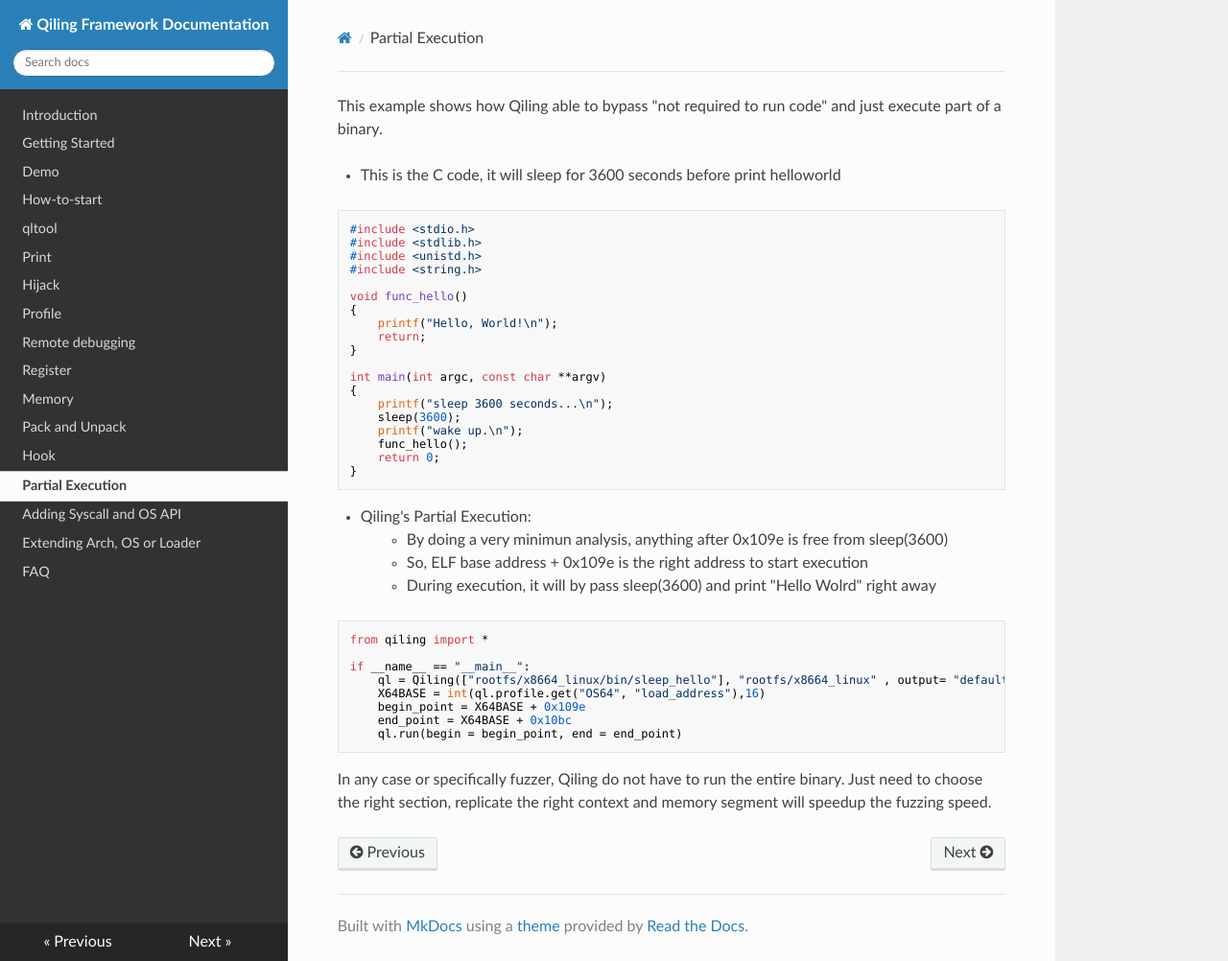
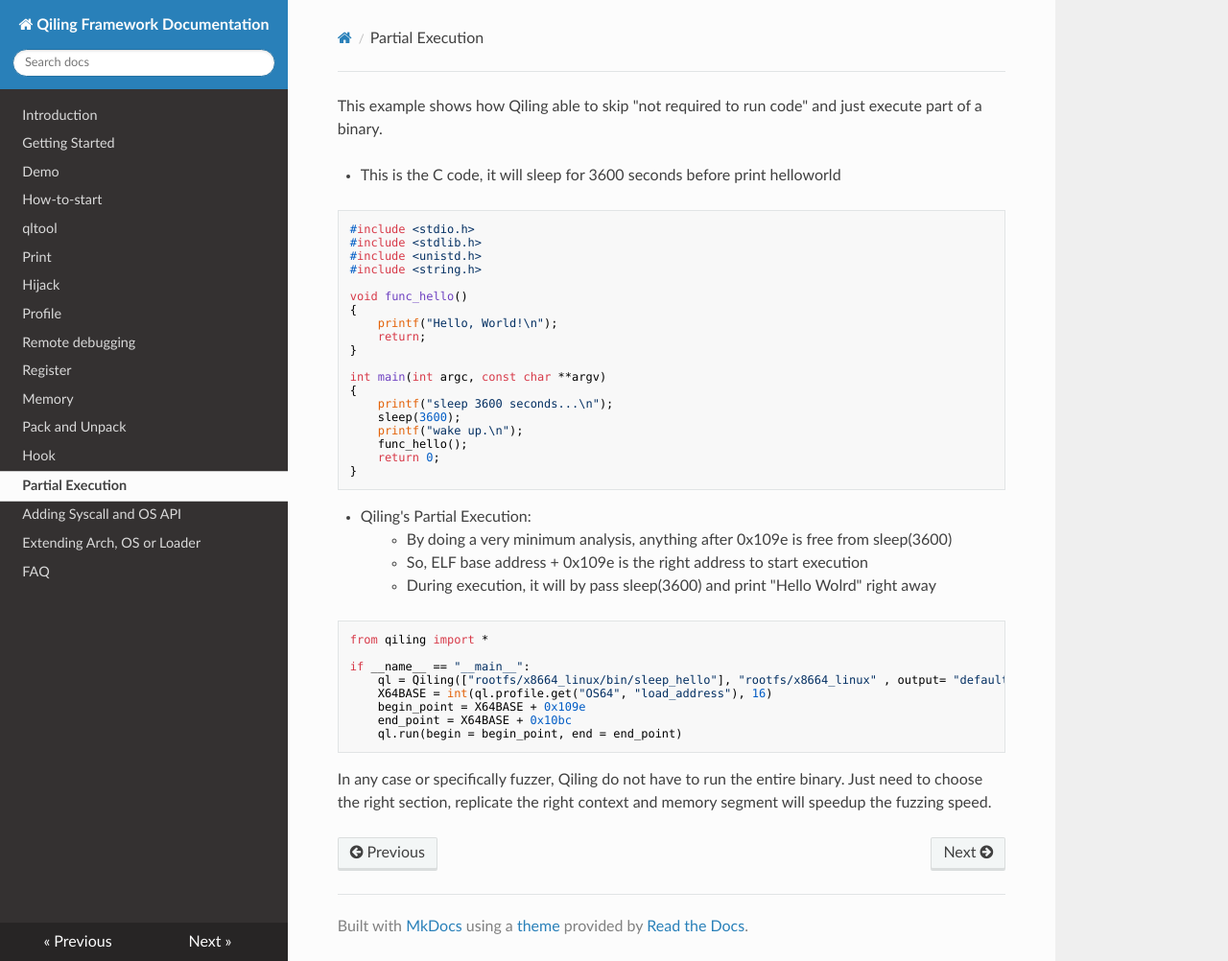
Before and after one commit to qilingframework/rtfd.io, an MkDocs documentation site: the page built from docs/partial.md, in a window 1280 px wide and 1002 px high. Shown: the whole window at 96% size. Built offline with MkDocs 1.6.1, drawn with Linux system fonts in a browser that asks for light colours; nearby versions of some CDN libraries.

Commit message:
partial execution

````diff
--- a/docs/partial.md
+++ b/docs/partial.md
@@ -2,7 +2,7 @@
 title: Partial Execution
 ---
 
-This example shows how Qiling able to bypass "not required to run code" and just execute part of a binary.
+This example shows how Qiling able to skip "not required to run code" and just execute part of a binary.
 
 - This is the C code, it will sleep for 3600 seconds before print helloworld
 ```c
@@ -27,7 +27,7 @@ int main(int argc, const char **argv)
 }
 ```
 - Qiling's Partial Execution:
-> - By doing a very minimun analysis, anything after 0x109e is free from sleep(3600)
+> - By doing a very minimum analysis, anything after 0x109e is free from sleep(3600)
 > - So, ELF base address +  0x109e is the right address to start execution
 > - During execution, it will by pass sleep(3600) and print "Hello Wolrd" right away
 ```python
@@ -35,7 +35,7 @@ from qiling import *
 
 if __name__ == "__main__":
     ql = Qiling(["rootfs/x8664_linux/bin/sleep_hello"], "rootfs/x8664_linux" , output= "default")
-    X64BASE = int(ql.profile.get("OS64", "load_address"),16)
+    X64BASE = int(ql.profile.get("OS64", "load_address"), 16)
     begin_point = X64BASE + 0x109e
     end_point = X64BASE + 0x10bc
     ql.run(begin = begin_point, end = end_point)
````
